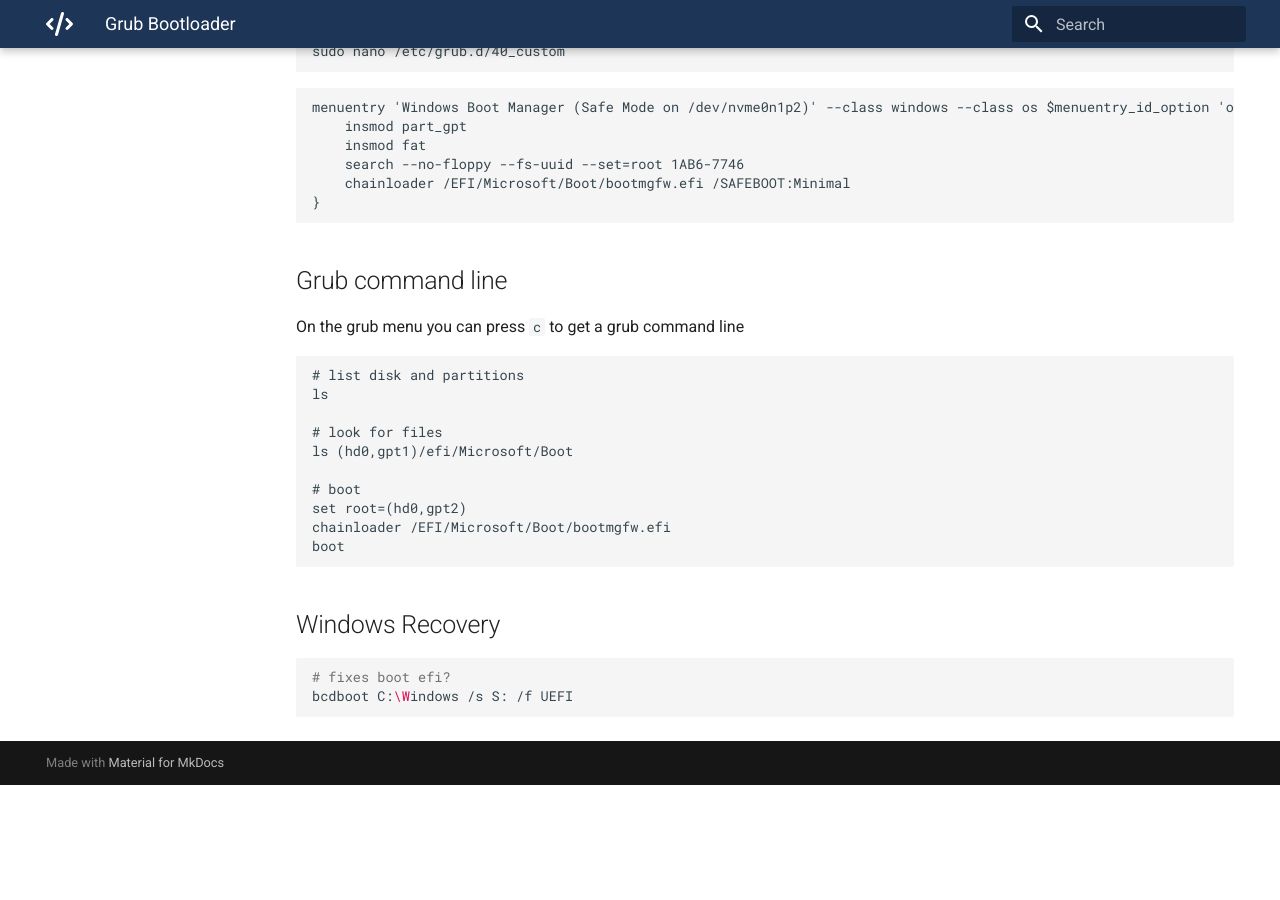
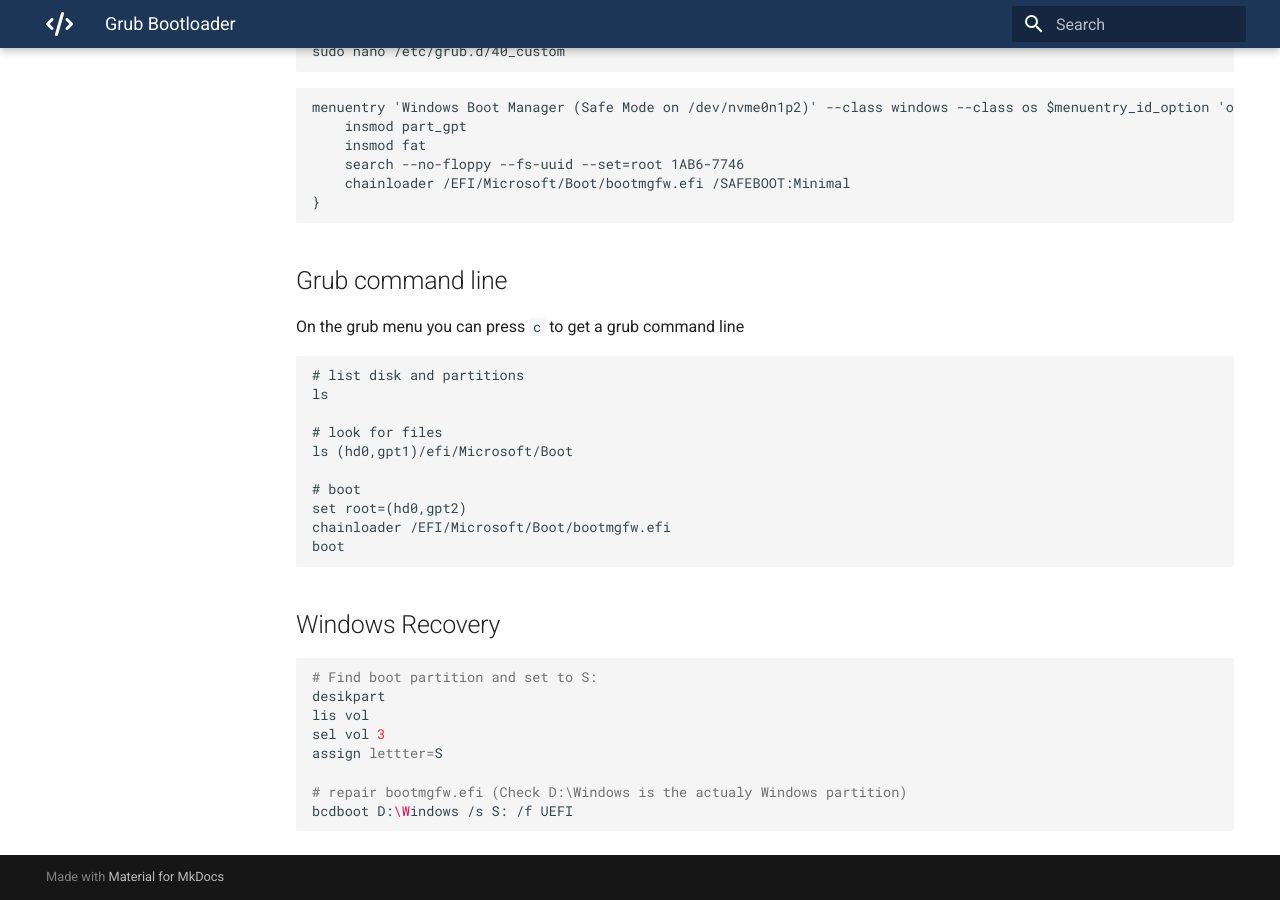
Before and after one commit to mrhockeymonkey/mrhockeymonkey.github.io, an MkDocs documentation site: the page built from docs/Ubuntu/grub.md, in a window 1280 px wide and 900 px high, scrolled down 1036 px. Built offline with MkDocs 1.6.1 and Material for MkDocs 9.7.7, drawn with Linux system fonts in a browser that asks for light colours; before the commit the page ends 1821 px from its top, so only the background shows below that.

Commit message:
Update grub.md

````diff
--- a/docs/Ubuntu/grub.md
+++ b/docs/Ubuntu/grub.md
@@ -78,6 +78,12 @@ boot
 ## Windows Recovery
 
 ```bash
-# fixes boot efi?
-bcdboot C:\Windows /s S: /f UEFI
+# Find boot partition and set to S:
+desikpart
+lis vol
+sel vol 3
+assign lettter=S
+
+# repair bootmgfw.efi (Check D:\Windows is the actualy Windows partition)
+bcdboot D:\Windows /s S: /f UEFI
 ```
````
